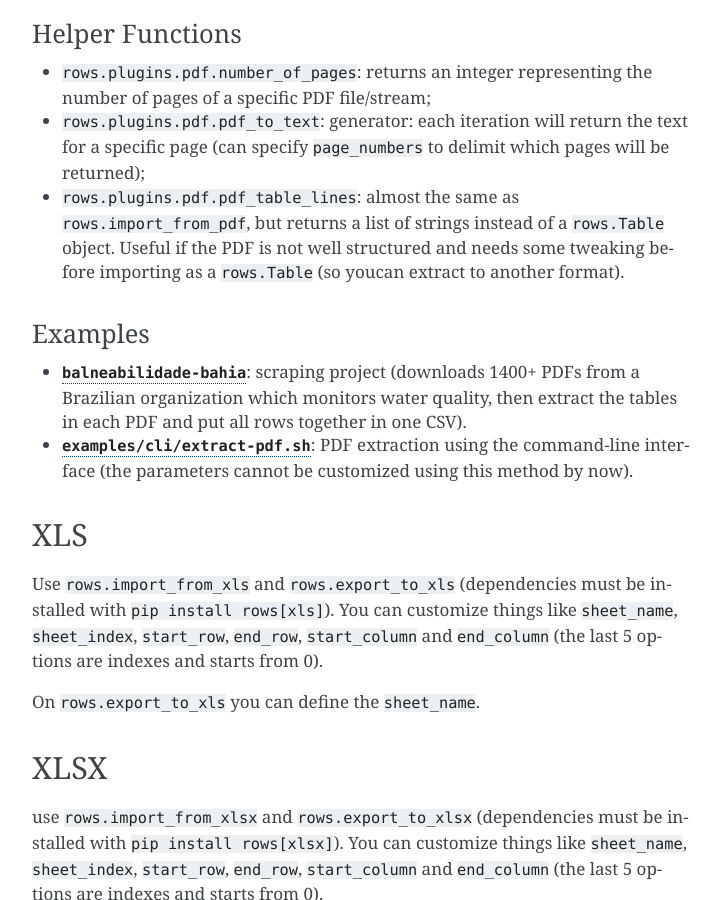
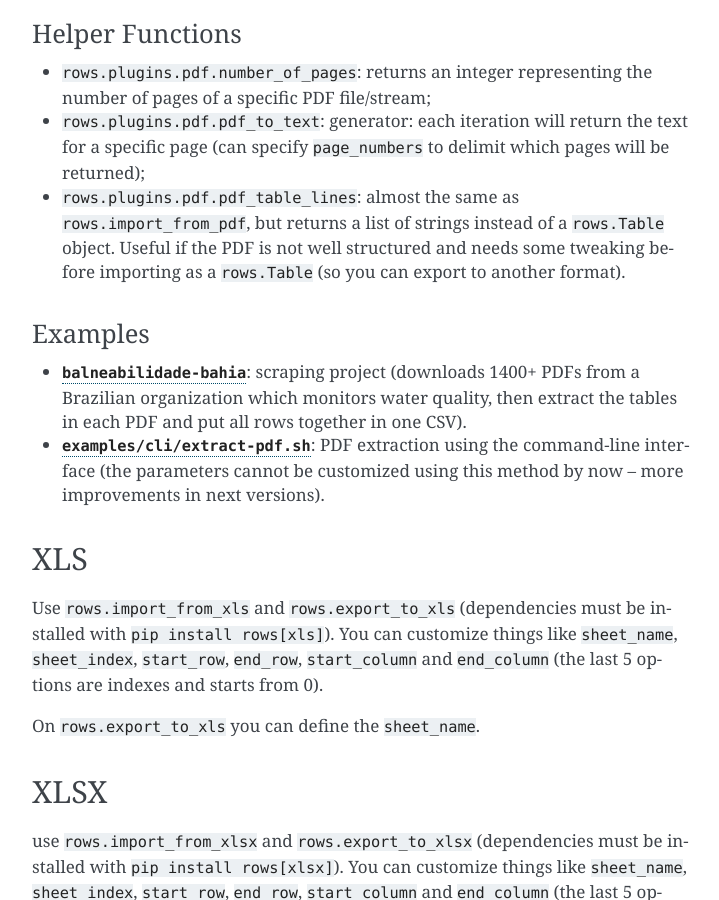
Before and after one commit to turicas/rows, a Sphinx documentation site: the page built from docs/plugins.md, in a window 1280 px wide and 900 px high, scrolled down 3915 px. Shown: the whole window, without its empty margins (388-1107 px from the left). Built offline with Sphinx 7.4.7, drawn with Linux system fonts in a browser that asks for light colours; some of the changed text lies outside the part shown.

Commit message:
Remove unneeded assert and fix docs

```diff
--- a/docs/plugins.md
+++ b/docs/plugins.md
@@ -180,7 +180,7 @@ programatically with `rows.plugins.pdf.algorithms()`):
 - `rows.plugins.pdf.pdf_table_lines`: almost the same as
   `rows.import_from_pdf`, but returns a list of strings instead of a
   `rows.Table` object. Useful if the PDF is not well structured and needs some
-  tweaking before importing as a `rows.Table` (so youcan extract to another
+  tweaking before importing as a `rows.Table` (so you can export to another
   format).
 
 ### Examples
@@ -190,7 +190,7 @@ programatically with `rows.plugins.pdf.algorithms()`):
   extract the tables in each PDF and put all rows together in one CSV).
 - [`examples/cli/extract-pdf.sh`][example-pdf-cli]: PDF extraction using the
   command-line interface (the parameters cannot be customized using this method
-  by now).
+  by now -- more improvements in next versions).
 
 
 ## XLS
```
Also changed, not shown: other parts of docs/plugins.md (+3 -3 lines), 1 other file.
